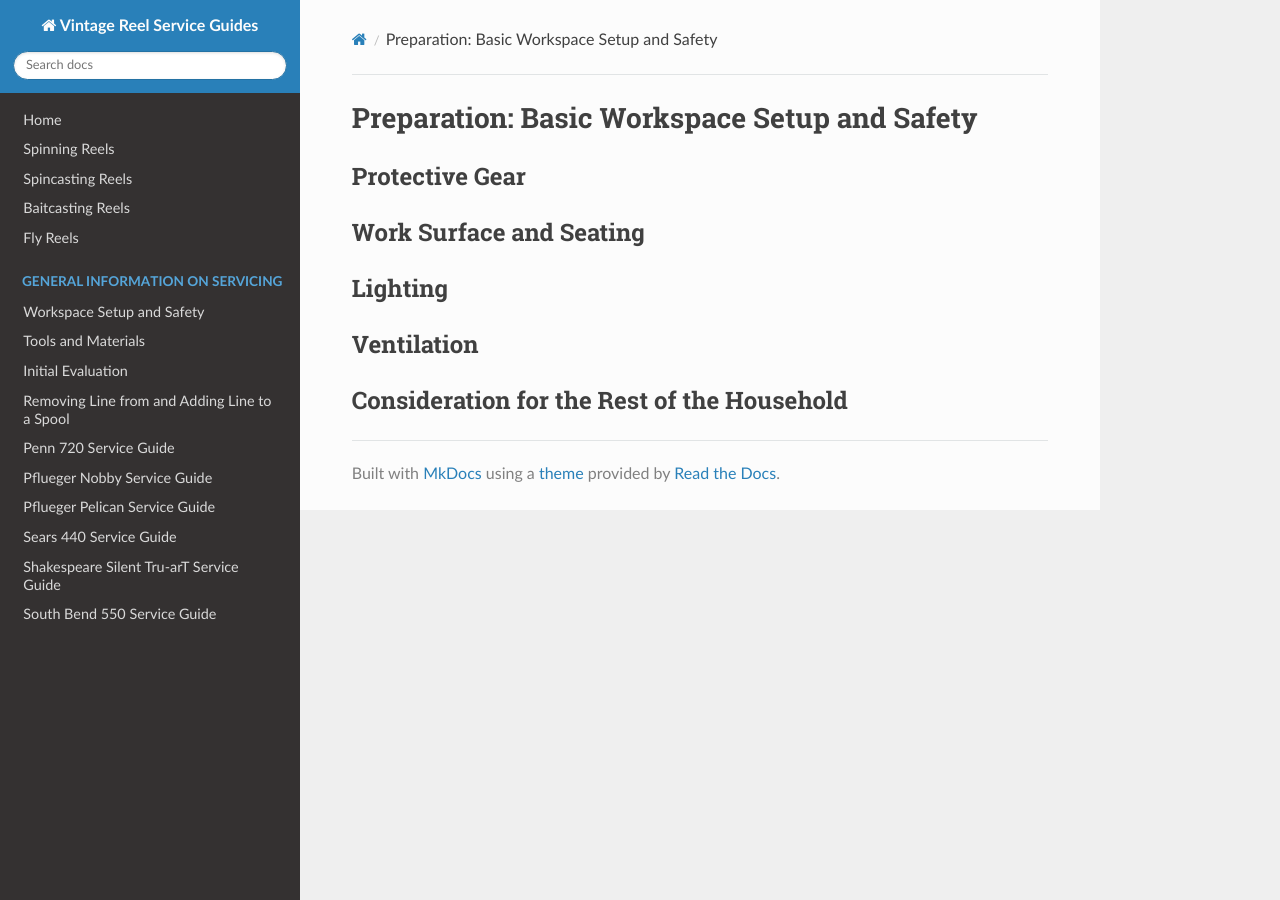
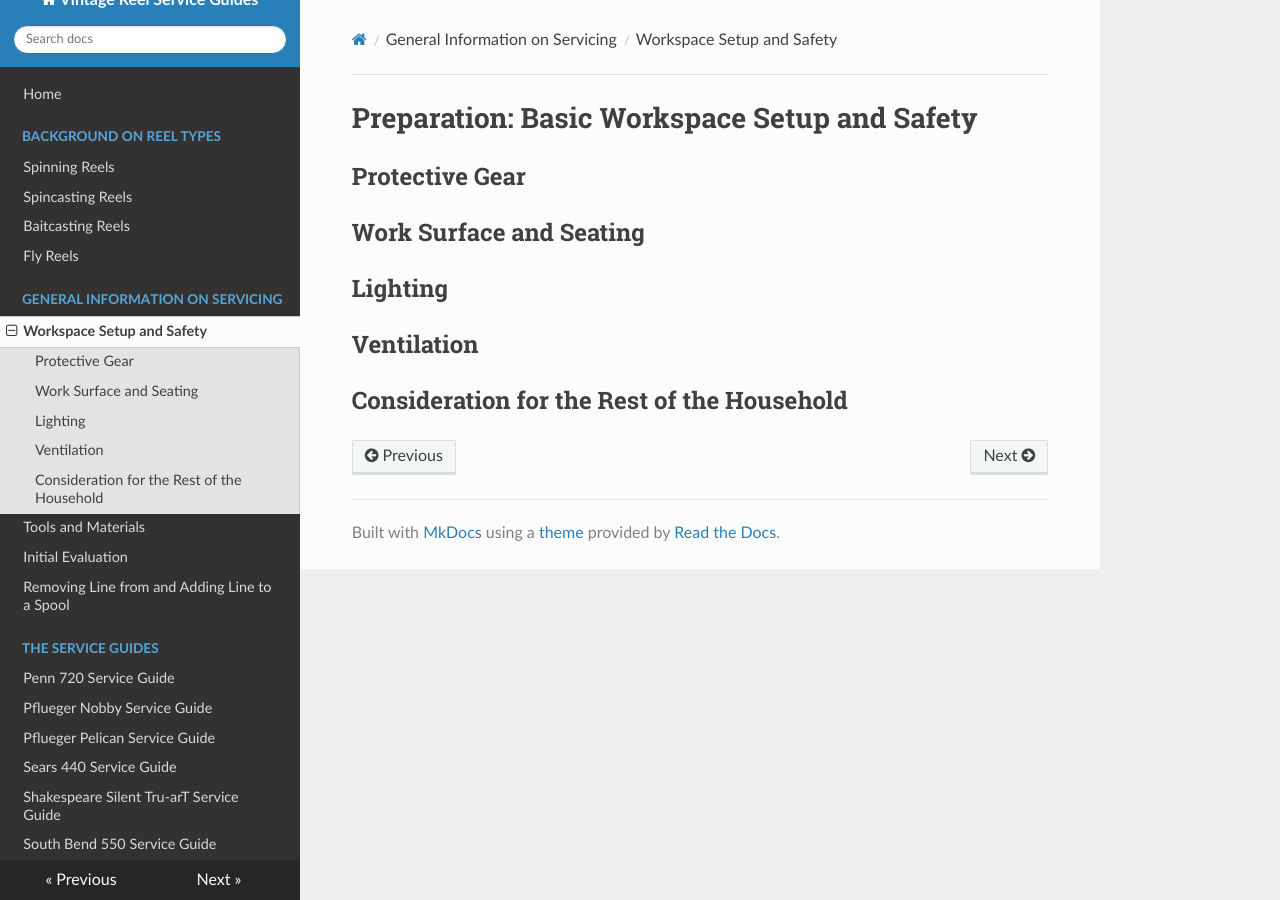
Before and after one commit to john-tech-writer/vintage-reel-service-guides, an MkDocs documentation site: the page built from docs/workspace-setup.md, in a window 1280 px wide. Built offline with MkDocs 1.6.1, drawn with Linux system fonts in a browser that asks for light colours; nearby versions of some CDN libraries.

Commit message:
yet more nav fixes

```diff
--- a/mkdocs.yml
+++ b/mkdocs.yml
@@ -3,20 +3,22 @@ site_url: https://john-tech-writer.github.io/vintage-reel-service-guides
 
 nav:
   - Home: index.md
-  - Spinning Reels: spinning-reels.md
-  - Spincasting Reels: spincasting-reels.md
-  - Baitcasting Reels: baitcasting-reels.md
-  - Fly Reels: fly-reels.md
+  - Background on Reel Types:
+    - Spinning Reels: spinning-reels.md
+    - Spincasting Reels: spincasting-reels.md
+    - Baitcasting Reels: baitcasting-reels.md
+    - Fly Reels: fly-reels.md
   - General Information on Servicing:
-    - Workspace Setup and Safety: workspace-safety.md
-    - Tools and Materials: tool-materials.md
+    - Workspace Setup and Safety: workspace-setup.md
+    - Tools and Materials: tools-materials.md
     - Initial Evaluation: initial-evaluation.md
     - Removing Line from and Adding Line to a Spool: removing-adding-line.md
-  - Penn 720 Service Guide: penn/penn-720-service-guide.md
-  - Pflueger Nobby Service Guide: pflueger/pflueger-nobby-service-guide.md
-  - Pflueger Pelican Service Guide: pflueger/pflueger-pelican-service-guide.md
-  - Sears 440 Service Guide: sears/sears-440-service-guide.md
-  - Shakespeare Silent Tru-arT Service Guide: shakespeare/shakespeare-silent-tru-art-service-guide.md
-  - South Bend 550 Service Guide: south-bend/south-bend-550-service-guide.md
+  - The Service Guides:
+    - Penn 720 Service Guide: penn/penn-720-service-guide.md
+    - Pflueger Nobby Service Guide: pflueger/pflueger-nobby-service-guide.md
+    - Pflueger Pelican Service Guide: pflueger/pflueger-pelican-service-guide.md
+    - Sears 440 Service Guide: sears/sears-440-service-guide.md
+    - Shakespeare Silent Tru-arT Service Guide: shakespeare/shakespeare-silent-tru-art-service-guide.md
+    - South Bend 550 Service Guide: south-bend/south-bend-550-service-guide.md
 theme:
   name: readthedocs
```
Also changed, not shown: docs/workspace-setup.md (renamed from docs/workplace-setup.md).
